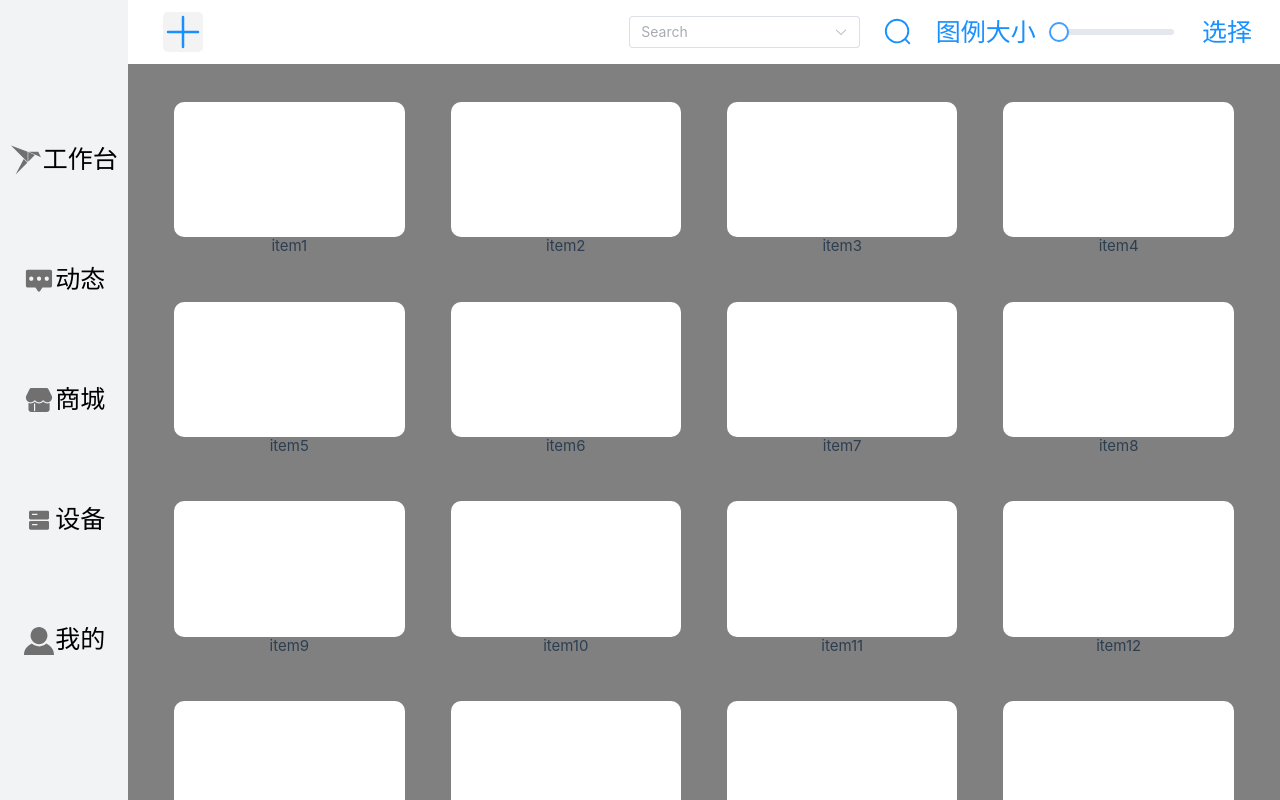
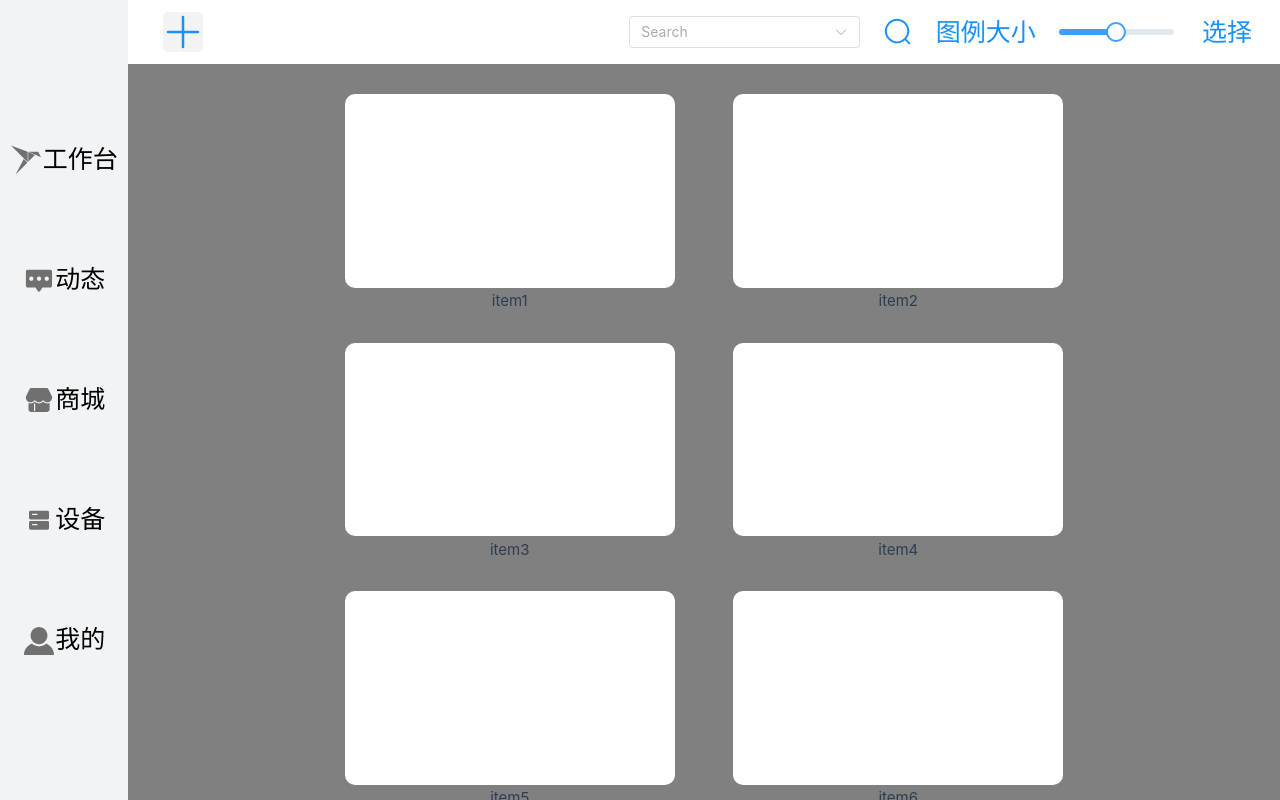
Before and after one commit to AiurRefugee/Crafter, a Vue app: page /workbench in a window 1280 px wide. Built offline with nearby package versions, Linux system fonts and the light colour scheme.

Commit message:
scroll style

```diff
--- a/src/views/workbench/workbench.vue
+++ b/src/views/workbench/workbench.vue
@@ -11,10 +11,12 @@
         </div>
         <div class="mainArea">
             <div class="scroll-wrapper">
-                <div class="infinite-list">
+                <div class="infinite-list"
+                :style="{'grid-template-columns': `repeat(auto-fill, ${itemSize / 4 + 21 + '%'})`}"
+                >
                     <div v-for="i in count"
                         :key="i" class="infinite-list-item"
-                         :style="{width: itemSize / 4 + 20 + '%' }"
+
                         @click="toEditor">
                         <div class="iconArea"></div>
                         <div class="title">
@@ -33,7 +35,7 @@ import { useRouter, useRoute } from 'vue-router';
 
 const router = useRouter(); // 路由
 
-var itemSize = ref(0)
+var itemSize = ref(50)
 const count = ref(47)
 const load = async () => {
   count.value += 10
@@ -99,14 +101,20 @@ function toEditor() {
 
         margin: 0;
         .infinite-list {
-            width: 100%;
+            width: 99%;
             height: 100%;
-            padding-top: 15px;
-            grid-template-columns: repeat(auto-fill, 25%);
+            display: grid;
+            grid-template-columns: repeat(auto-fill, 40%);
+            justify-items: center;
+            row-gap: 2%;
+            column-gap: 2%;
+            padding: 2%;
             flex-wrap: wrap;
             overflow: auto;
             .infinite-list-item {
-                display: flex;
+                width: 90%;
+
+                aspect-ratio: 1.3;
                 align-items: center;
                 justify-content: center;
                 flex-direction: column;
```
